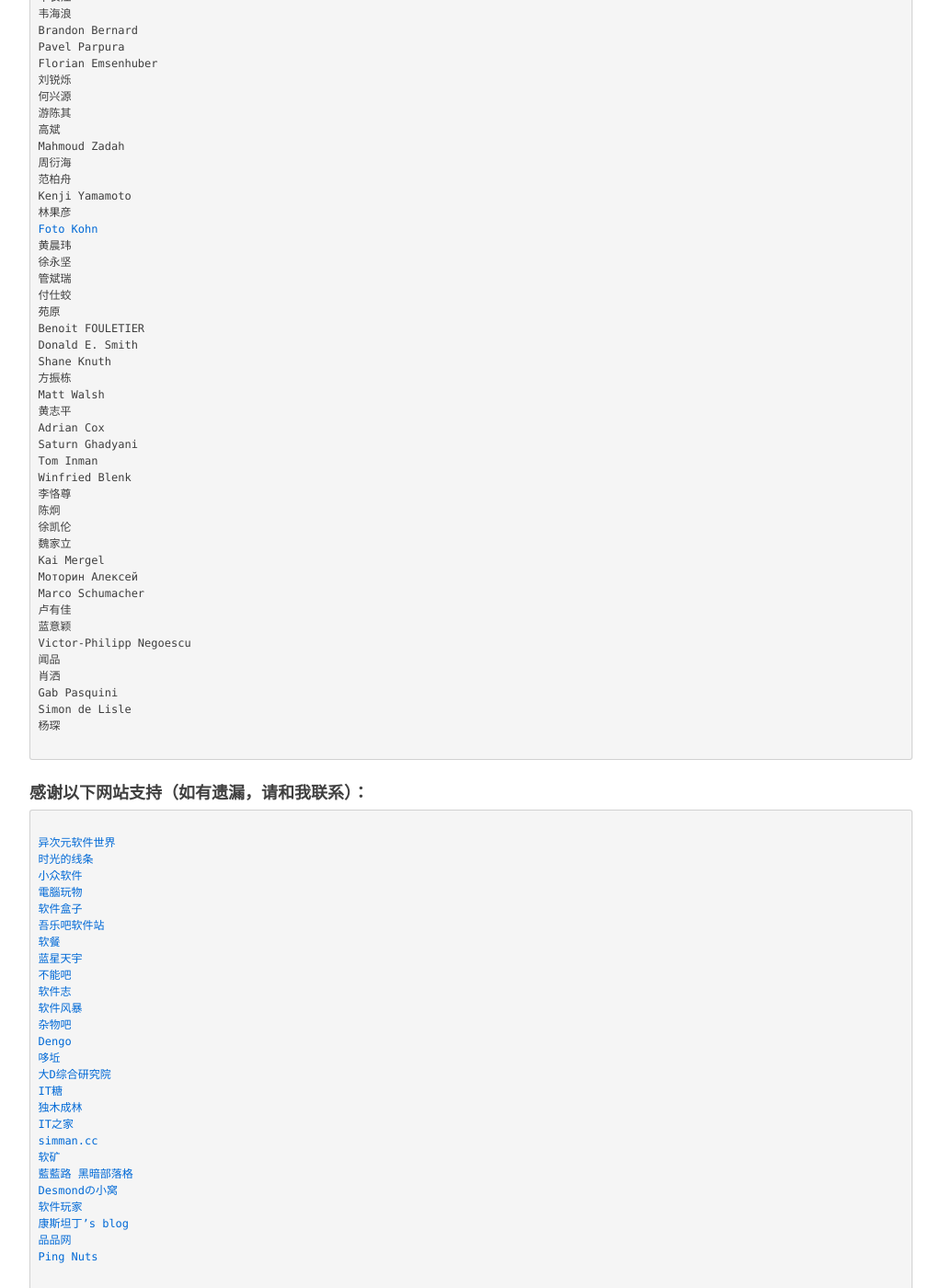
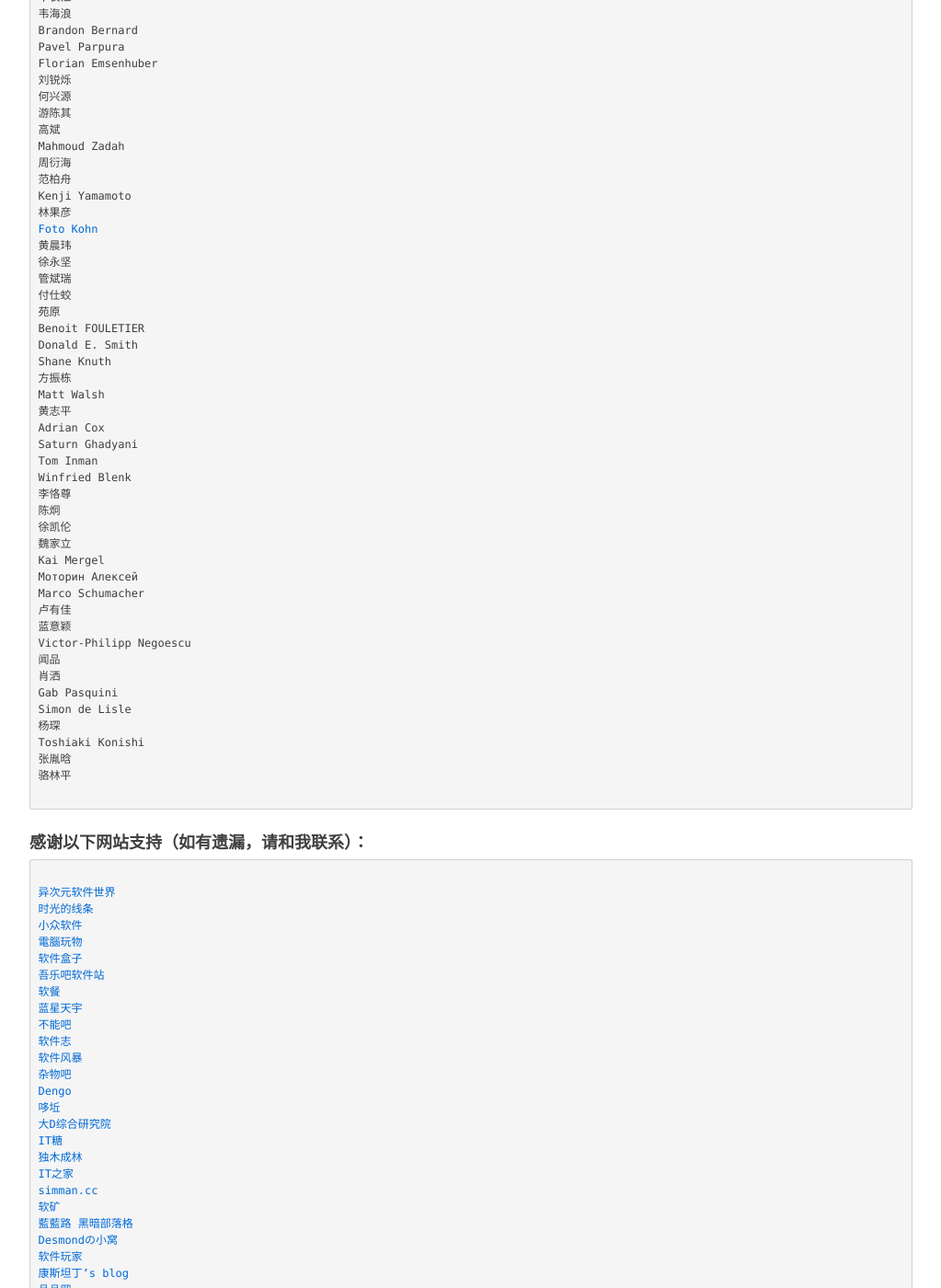
Before and after one commit to achermao/cn, a Jekyll site: the page built from thanks.md, in a window 1280 px wide and 1400 px high, scrolled down 2959 px. Shown: the whole window at 92% size, without its empty margins (118-1141 px from the left). Built offline with Jekyll 4.4.1, drawn with Linux system fonts in a browser that asks for light colours; some web fonts are replaced; Markdown is read by kramdown in place of the engine named in the settings.

Commit message:
update donators

```diff
--- a/_includes/donator.html
+++ b/_includes/donator.html
@@ -187,3 +187,6 @@
 Gab Pasquini
 Simon de Lisle
 杨琛
+Toshiaki Konishi
+张胤晗
+骆林平
```
